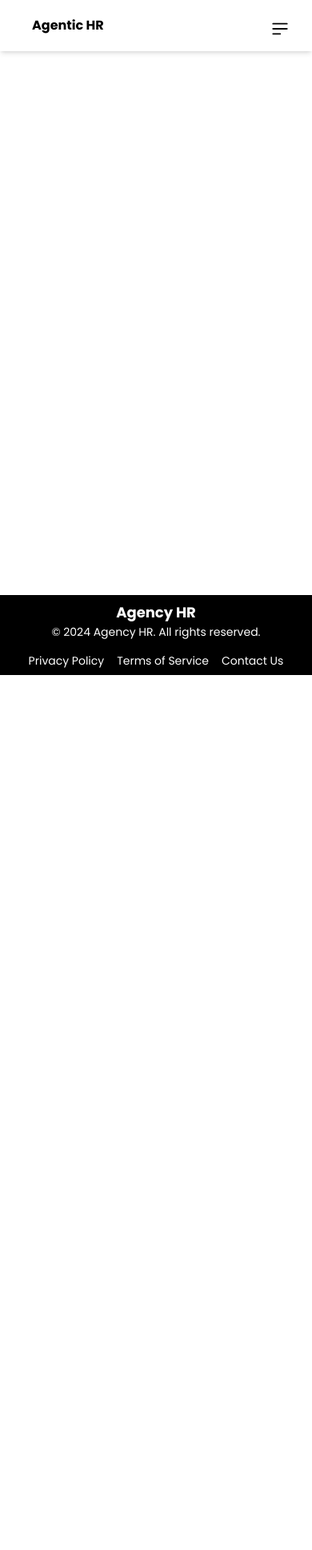
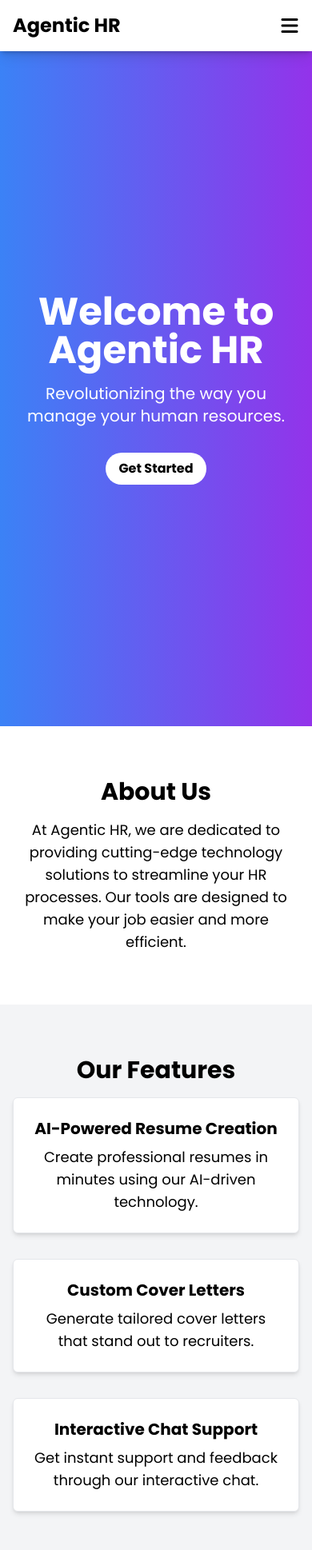
Before and after one commit to AmDeeJhay/Agency-HR, a React (Vite) app: page /landing in a window 390 px wide. Shown: the top 1938 px of the page at 80% size. Before the commit the page ends 844 px from the top, so only its background shows below. Built offline with nearby package versions, Linux system fonts and the light colour scheme; what react-select-country-list would draw is missing.

Commit message:
created the landing page

```diff
--- a/src/App.jsx
+++ b/src/App.jsx
@@ -6,6 +6,7 @@ import Resume from './components/Resume/Resume';
 import Cover from './components/Cover-Letter/Cover-Letter';
 import Chat from './components/Chats/Chat';
 import Footer from './components/Footer/Footer';
+import Landing from './components/Landing/Landing';
 import "./resume.css"
 
 function App() {
@@ -19,6 +20,7 @@ function App() {
             <Route path="/resume" element={<Resume />} />
             <Route path="/cover-letter" element={<Cover />} />
             <Route path="/chat" element={<Chat />} />
+            <Route path="/landing" element={<Landing />} />
           </Routes>
         </main>
         <Footer />
--- a/src/components/Home/Home.jsx
+++ b/src/components/Home/Home.jsx
@@ -1,28 +1,6 @@
-// import { useState } from 'react';
-// import { useHistory } from 'react-router-dom';
-// import siriGif from './path/to/siri.gif'; // Update with the correct path to the GIF
+import { Link } from "react-router-dom";
 
 const Home = () => {
-  // const [showModal, setShowModal] = useState(false);
-  // const history = useHistory();
-
-  // const handleGetStartedClick = () => {
-  //   setShowModal(true);
-  // };
-
-
-
-  // const handleModalOptionClick = (option) => {
-  //   if (option === 'Resume') {
-  //     history.push('/Resume');
-  //   } else if (option === 'Cover') {
-  //     history.push('/Cover-Letter');
-  //   } else if (option === 'prompt') {
-  //     history.push('/Chat');
-  //   }
-  //   setShowModal(false);
-  // };
-
   return (
     <div className="min-h-screen bg-white-900 text-white flex flex-col items-center justify-center px-4 mt-1 md:mt-0">
       {/* Header Section */}
@@ -37,18 +15,18 @@ const Home = () => {
 
       {/* Call to Action Section */}
       <div className="mt-5 flex flex-col md:flex-row space-y-4 md:space-y-0 md:space-x-4">
-        <button
-          className="cta-button bg-black hover:bg-white border border-black hover:text-black text-white font-poppins  px-6 py-3 rounded-3xl text-xs"
-          // onClick={handleGetStartedClick}
+      <Link
+          to="/landing"
+          className="cta-button bg-black hover:bg-white border border-black hover:text-black text-white font-poppins px-6 py-3 rounded-3xl text-xs"
         >
           Get Started
-        </button>
-        <button
+        </Link>
+        <Link
+          to="/landing#faq"
           className="cta-button bg-transparent text-black border border-black hover:bg-white hover:text-black px-6 py-3 font-poppins rounded-3xl text-xs"
-
         >
           Learn More
-        </button>
+        </Link>
       </div>
 
       {/* Features Section */}
@@ -72,37 +50,6 @@ const Home = () => {
           </p>
         </div>
       </section>
-
-      {/* Modal */}
-      {/* {showModal && (
-        <div className="fixed inset-0 flex items-center justify-center bg-black bg-opacity-50">
-          <div className="bg-white p-6 rounded-lg shadow-lg text-center flex">
-            {/* <img src={siriGif} alt="AI Lady" className="w-1/2" /> */}
-            {/* <div className="w-1/2 text-left">
-              <h2 className="text-lg font-bold mb-4">Hi There!!</h2>
-              <p className="mb-4">Welcome to Agency HR, what do you want me to help you do today?</p>
-              <button
-                className="bg-gray-200 text-black px-4 py-2 rounded-md mb-2"
-                onClick={() => handleModalOptionClick('Resume')}
-              >
-                A Resume
-              </button>
-              <button
-                className="bg-gray-200 text-black px-4 py-2 rounded-md mb-2"
-                onClick={() => handleModalOptionClick('Cover-letter')}
-              >
-                A Cover Letter
-              </button>
-              <button
-                className="bg-gray-200 text-black px-4 py-2 rounded-md"
-                onClick={() => handleModalOptionClick('prompt')}
-              >
-                Generate a Prompt
-              </button>
-            </div> */}
-          {/* </div>
-        </div>
-      )} */}
     </div>
   );
 };
--- /dev/null
+++ b/src/components/Landing/Landing.jsx
@@ -0,0 +1,102 @@
+import React from "react";
+import { Link } from "react-router-dom";
+import { FaRobot, FaTimes } from "react-icons/fa";
+import { FaBars } from "react-icons/fa6";
+
+const Landing = () => {
+  const [isMobileMenuOpen, setIsMobileMenuOpen] = React.useState(false);
+
+  const toggleMobileMenu = () => {
+    setIsMobileMenuOpen(!isMobileMenuOpen);
+  };
+
+  return (
+    <div className="font-poppins">
+      {/* Mobile Navbar */}
+      <div className="md:hidden fixed top-0 left-0 w-full bg-white shadow-lg z-50">
+        <div className="flex justify-between items-center p-4">
+          <div className="text-2xl font-bold">Agentic HR</div> {/* Text Logo */}
+          <button onClick={toggleMobileMenu} className="text-black focus:outline-none">
+            {isMobileMenuOpen ? <FaTimes size={24} /> : <FaBars size={24} />}
+          </button>
+        </div>
+        {isMobileMenuOpen && (
+          <div className="flex flex-col items-center space-y-4 p-4">
+            <Link to="/about" className="text-black">About</Link>
+            <Link to="/faq" className="text-black">Frequently Asked Questions</Link>
+            <button
+              onClick={() => window.open("https://t.me/hr_agentic_bot", "_blank")}
+              className="flex items-center justify-center bg-black text-white font-bold py-2 px-4 rounded-full"
+            >
+              <FaRobot className="mr-2" />
+              Message Bot
+            </button>
+          </div>
+        )}
+      </div>
+
+      {/* Hero Section */}
+      <section className="h-screen flex flex-col justify-center items-center bg-gradient-to-r from-blue-500 to-purple-600 text-center text-white px-4">
+        <h1 className="text-5xl md:text-7xl font-bold mb-4">Welcome to Agentic HR</h1>
+        <p className="text-xl md:text-2xl mb-8">Revolutionizing the way you manage your human resources.</p>
+        <Link to="/get-started" className="bg-white text-black font-bold py-2 px-4 rounded-full">
+          Get Started
+        </Link>
+      </section>
+
+      {/* About Section */}
+      <section id="about" className="py-16 bg-white text-center px-4">
+        <h2 className="text-3xl md:text-4xl font-bold mb-4">About Us</h2>
+        <p className="text-lg md:text-xl max-w-3xl mx-auto">
+          At Agentic HR, we are dedicated to providing cutting-edge technology solutions to streamline your HR processes. Our tools are designed to make your job easier and more efficient.
+        </p>
+      </section>
+
+      {/* Features Section */}
+      <section className="py-16 bg-gray-100 text-center px-4">
+        <h2 className="text-3xl md:text-4xl font-bold mb-4">Our Features</h2>
+        <div className="max-w-6xl mx-auto grid grid-cols-1 md:grid-cols-3 gap-8">
+          <div className="p-6 bg-white shadow-md border border-gray-200 rounded-md">
+            <h3 className="text-xl font-bold mb-2">AI-Powered Resume Creation</h3>
+            <p className="text-lg">Create professional resumes in minutes using our AI-driven technology.</p>
+          </div>
+          <div className="p-6 bg-white shadow-md border border-gray-200 rounded-md">
+            <h3 className="text-xl font-bold mb-2">Custom Cover Letters</h3>
+            <p className="text-lg">Generate tailored cover letters that stand out to recruiters.</p>
+          </div>
+          <div className="p-6 bg-white shadow-md border border-gray-200 rounded-md">
+            <h3 className="text-xl font-bold mb-2">Interactive Chat Support</h3>
+            <p className="text-lg">Get instant support and feedback through our interactive chat.</p>
+          </div>
+        </div>
+      </section>
+
+      {/* Testimonials Section */}
+      <section className="py-16 bg-white text-center px-4">
+        <h2 className="text-3xl md:text-4xl font-bold mb-4">What Our Users Say</h2>
+        <div className="max-w-6xl mx-auto grid grid-cols-1 md:grid-cols-2 gap-8">
+          <div className="p-6 bg-gray-100 shadow-md rounded-md">
+            <p className="text-lg italic">"Agentic HR has transformed the way we manage our HR processes. The AI-powered tools are incredibly efficient."</p>
+            <p className="text-lg font-bold mt-4">- John Doe, HR Manager</p>
+          </div>
+          <div className="p-6 bg-gray-100 shadow-md rounded-md">
+            <p className="text-lg italic">"The custom cover letters feature is a game-changer. It has helped me land multiple job interviews."</p>
+            <p className="text-lg font-bold mt-4">- Jane Smith, Job Seeker</p>
+          </div>
+        </div>
+      </section>
+
+      {/* Call to Action Section */}
+      <section className="py-16 bg-gradient-to-r from-blue-500 to-purple-600 text-center text-white px-4">
+        <h2 className="text-3xl md:text-4xl font-bold mb-4">Ready to Get Started?</h2>
+        <p className="text-lg md:text-xl mb-8">Join thousands of users who have transformed their HR processes with Agentic HR.</p>
+        <Link to="/get-started" className="bg-white text-black font-bold py-2 px-4 rounded-full">
+          Get Started
+        </Link>
+      </section>
+
+    </div>
+  );
+};
+
+export default Landing;
--- a/src/components/Resume/ResumePreview.jsx
+++ b/src/components/Resume/ResumePreview.jsx
@@ -4,7 +4,7 @@ import ProfessionalBlueTemplate from "./Templates";
 import DownloadResume from "./DownloadResume";
 
 const ResumePreview = ({ formData, selectedTemplate }) => {
-  const contentRef = useRef();
+  const contentRef = useRef(null);
   const [previewScale, setPreviewScale] = useState(0.7);
 
   const handleZoomIn = () => setPreviewScale(scale => Math.min(scale + 0.1, 1));
@@ -32,7 +32,7 @@ const ResumePreview = ({ formData, selectedTemplate }) => {
       </div>
 
       {/* Resume Preview Area */}
-      <div className="min-h-screen flex justify-center items-center h-full w-full">
+      <div className="flex justify-center items-center h-full w-full">
         <div
           style={{
             transform: `scale(${previewScale})`,
--- a/src/components/Sidebar/Sidebar.jsx
+++ b/src/components/Sidebar/Sidebar.jsx
@@ -15,7 +15,7 @@ const Sidebar = ({ status }) => {
 
   return (
     <div className="text-black h-screen p-3 flex flex-col items-center fixed w-40 mr-5 border-r-2 bg-gray-50">
-      <div className="space-y-4 w-full  md:space-x-6 md:justify-center">
+      <div className="space-y-4 w-full md:space-y-4 md:space-x-6 md:justify-center">
         {details.map((item, index) => (
           <div key={index} className="relative flex items-center mb-4 mt-24 md:mb-0">
             {/* Icon and Text */}
```
